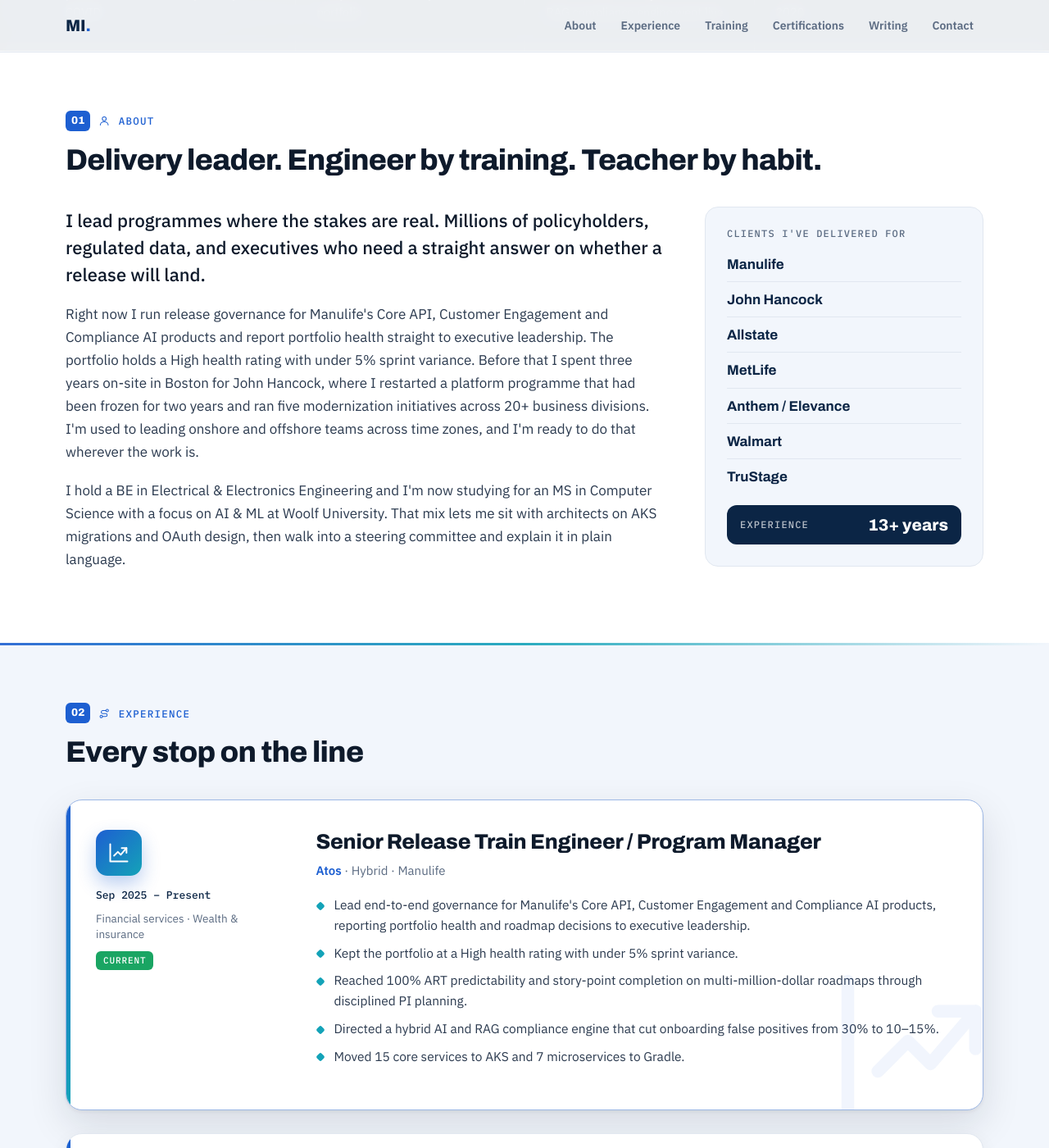
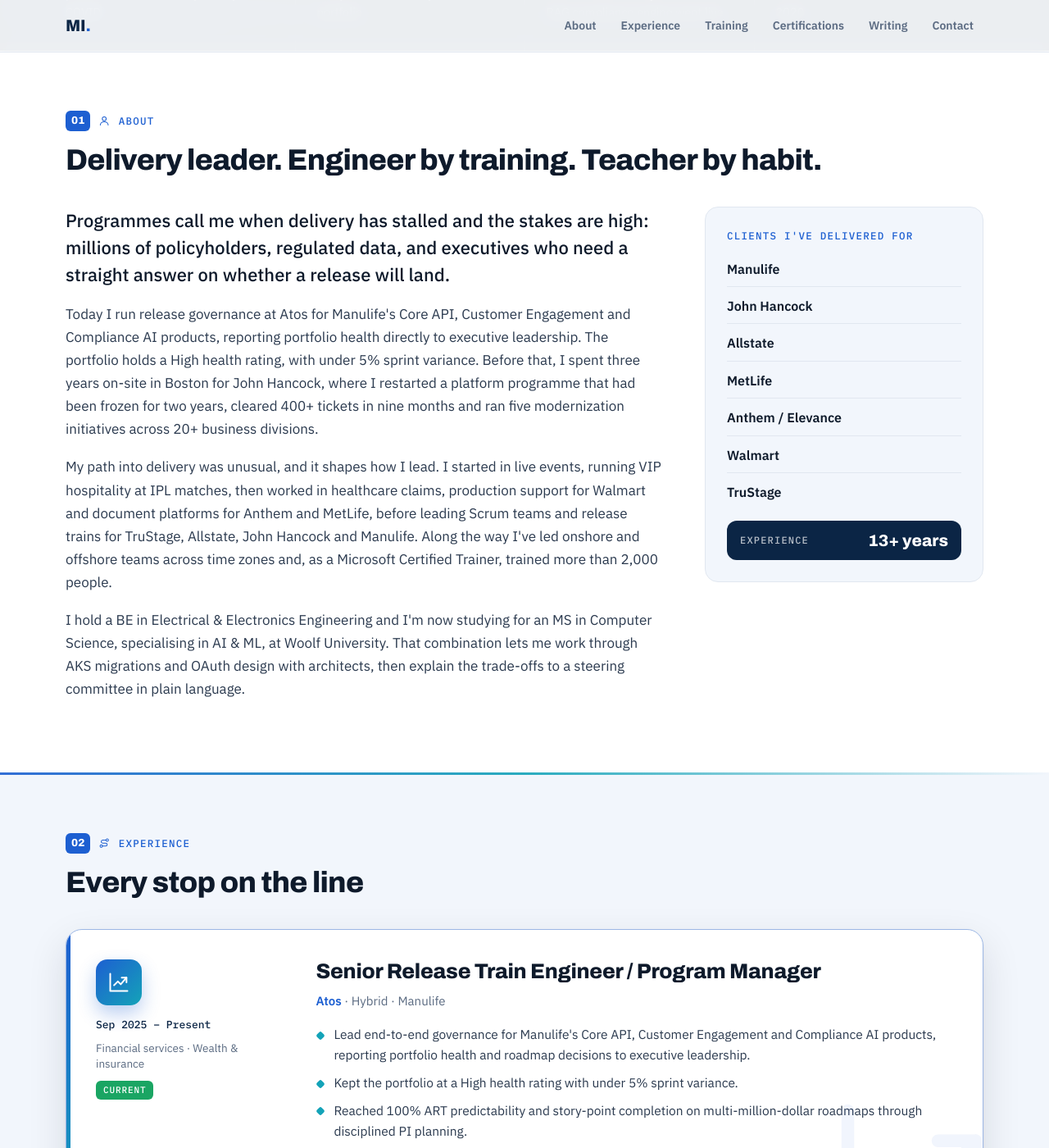
Before and after one commit to Madhan-I/Madhan-I.github.io, a Jekyll site: the page built from index.html, in a window 1280 px wide and 1400 px high, scrolled down 1055 px. Shown: the whole window at 82% size. Built offline with Jekyll 4.4.1, drawn with Linux system fonts in a browser that asks for light colours.

Commit message:
Rewrite About; match client list font to body text
Co-Authored-By: Claude Opus 5.5 <noreply@anthropic.com>
Claude-Session: https://claude.ai/code/session_01MFRrTt7LBDdX57m85KHNGp

```diff
--- a/_data/profile.yml
+++ b/_data/profile.yml
@@ -71,9 +71,10 @@ metrics:
 # Use | to start a new line in the heading.
 about_title: "Delivery leader. Engineer by training. Teacher by habit."
 about:
-  - I lead programmes where the stakes are real. Millions of policyholders, regulated data, and executives who need a straight answer on whether a release will land.
-  - "Right now I run release governance for Manulife's Core API, Customer Engagement and Compliance AI products and report portfolio health straight to executive leadership. The portfolio holds a High health rating with under 5% sprint variance. Before that I spent three years on-site in Boston for John Hancock, where I restarted a platform programme that had been frozen for two years and ran five modernization initiatives across 20+ business divisions. I'm used to leading onshore and offshore teams across time zones, and I'm ready to do that wherever the work is."
-  - I hold a BE in Electrical & Electronics Engineering and I'm now studying for an MS in Computer Science with a focus on AI & ML at Woolf University. That mix lets me sit with architects on AKS migrations and OAuth design, then walk into a steering committee and explain it in plain language.
+  - "Programmes call me when delivery has stalled and the stakes are high: millions of policyholders, regulated data, and executives who need a straight answer on whether a release will land."
+  - "Today I run release governance at Atos for Manulife's Core API, Customer Engagement and Compliance AI products, reporting portfolio health directly to executive leadership. The portfolio holds a High health rating, with under 5% sprint variance. Before that, I spent three years on-site in Boston for John Hancock, where I restarted a platform programme that had been frozen for two years, cleared 400+ tickets in nine months and ran five modernization initiatives across 20+ business divisions."
+  - "My path into delivery was unusual, and it shapes how I lead. I started in live events, running VIP hospitality at IPL matches, then worked in healthcare claims, production support for Walmart and document platforms for Anthem and MetLife, before leading Scrum teams and release trains for TruStage, Allstate, John Hancock and Manulife. Along the way I've led onshore and offshore teams across time zones and, as a Microsoft Certified Trainer, trained more than 2,000 people."
+  - "I hold a BE in Electrical & Electronics Engineering and I'm now studying for an MS in Computer Science, specialising in AI & ML, at Woolf University. That combination lets me work through AKS migrations and OAuth design with architects, then explain the trade-offs to a steering committee in plain language."
 
 clients:
   - Manulife
--- a/assets/css/style.css
+++ b/assets/css/style.css
@@ -143,9 +143,9 @@ h1 .last { color: var(--brand); }
 .copy p { margin: 0 0 18px; font-size: 17px; }
 .copy p:first-child { font-size: clamp(19px, 1.8vw, 22px); line-height: 1.5; color: var(--ink); font-weight: 500; }
 .about-side { background: var(--tint); border: 1px solid var(--line); border-radius: var(--radius); padding: 26px; position: sticky; top: 96px; }
-.clients h3 { margin: 0 0 12px; font: 600 12px/1 var(--mono); letter-spacing: .1em; text-transform: uppercase; color: var(--muted); }
+.clients h3 { margin: 0 0 10px; font: 600 12.5px/1.4 var(--mono); letter-spacing: .1em; text-transform: uppercase; color: var(--brand); }
 .clients ul { list-style: none; margin: 0; padding: 0; display: grid; gap: 2px; }
-.clients li { font: 700 17px/1.3 var(--display); color: var(--navy); padding: 9px 0; border-bottom: 1px solid var(--line); }
+.clients li { font: 600 16px/1.4 var(--body); color: var(--ink); padding: 10px 0; border-bottom: 1px solid var(--line); }
 .clients li:last-child { border-bottom: 0; }
 .quick { margin: 14px 0 0; display: grid; gap: 10px; }
 .quick div { background: var(--navy); color: #FFFFFF; border-radius: 12px; padding: 14px 16px; display: flex; justify-content: space-between; align-items: center; }
```
